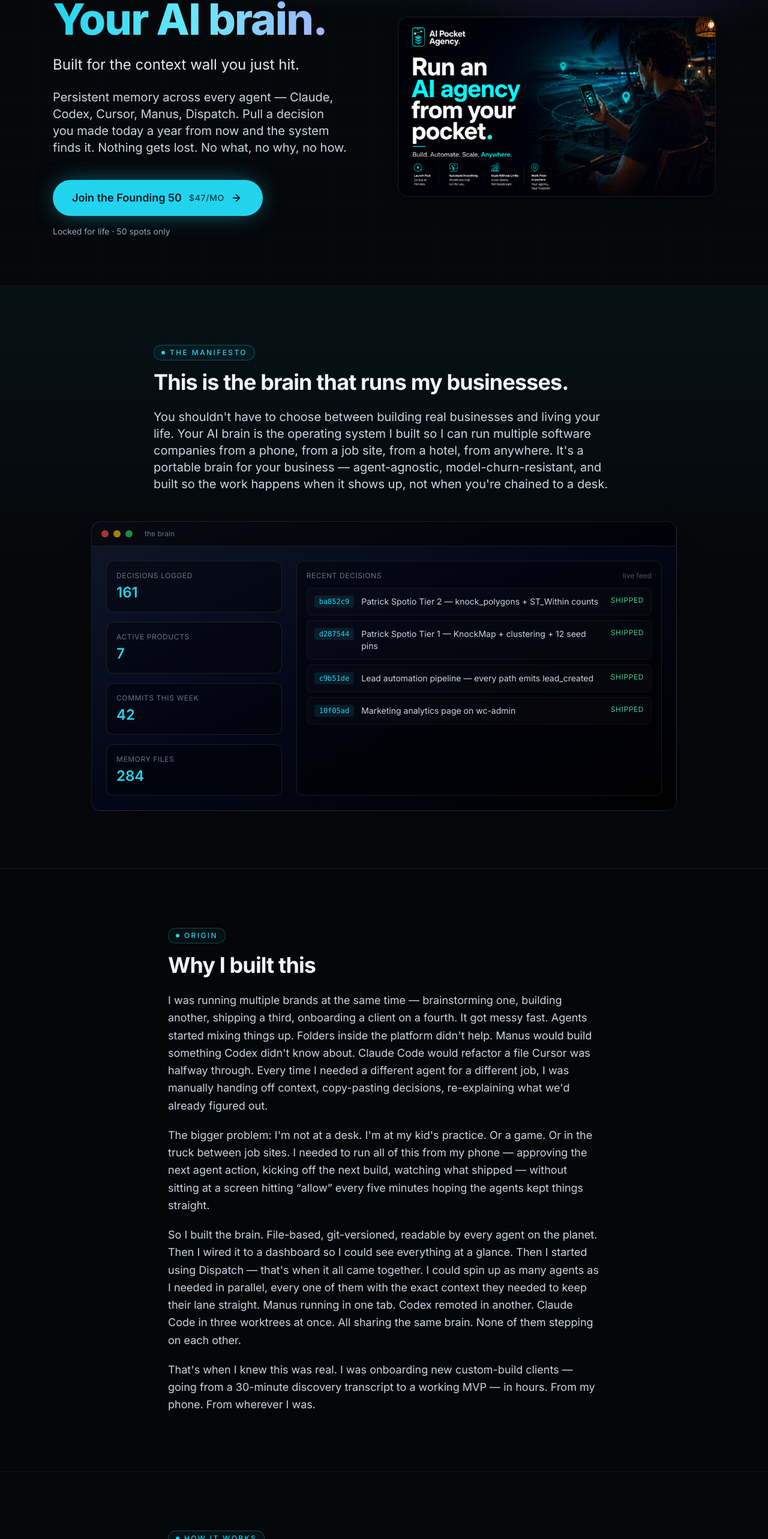
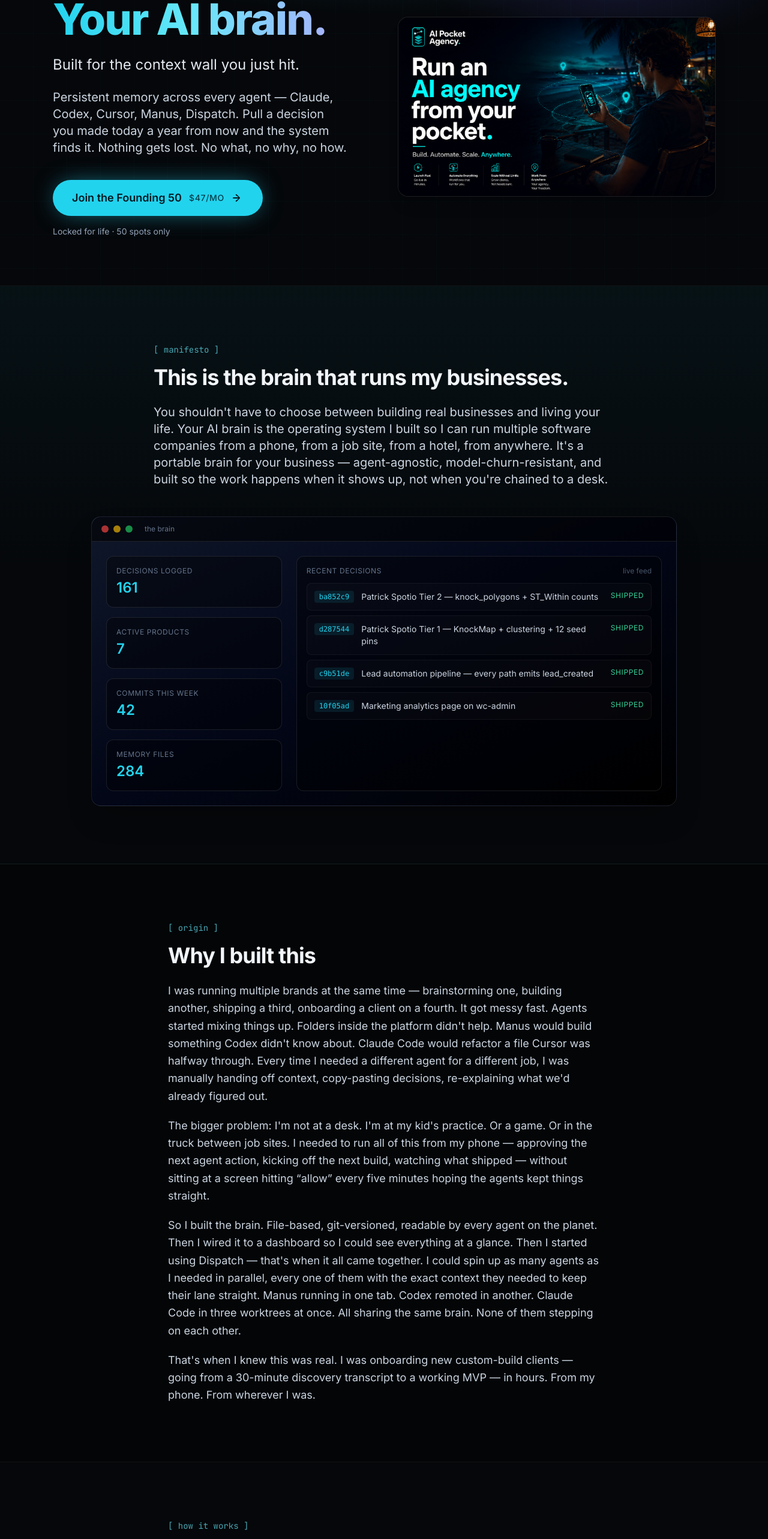
Before and after one commit to cwhited26/aipocketagency-website, a Next.js app: page / in a window 1280 px wide. Shown: the part 168-2734 px from the top of the page at 60% size. Built offline with nearby package versions, Linux system fonts and the light colour scheme.

Commit message:
[2026-05-10 Claude Code] Sections: kill all vibe-coded pills, monospace markers site-wide

```diff
--- a/src/app/page.tsx
+++ b/src/app/page.tsx
@@ -48,9 +48,11 @@
 
 function SectionLabel({ children }: { children: React.ReactNode }) {
   return (
-    <div className="mb-4 inline-flex items-center gap-2 rounded-full border border-accent/30 bg-accent/5 px-3 py-1 text-xs font-medium uppercase tracking-[0.2em] text-accent">
-      <span className="h-1.5 w-1.5 rounded-full bg-accent" />
-      {children}
+    <div
+      className="mb-4 whitespace-nowrap text-xs text-cyan-300/70 sm:text-sm"
+      style={{ fontFamily: "var(--font-jetbrains-mono), ui-monospace, SFMono-Regular, Menlo, monospace" }}
+    >
+      [ {children} ]
     </div>
   );
 }
@@ -110,7 +112,7 @@
     <section className="border-b border-white/5 bg-gradient-to-b from-accent/[0.05] via-transparent to-transparent">
       <div className="mx-auto max-w-5xl px-6 py-20 sm:py-24">
         <div className="mx-auto max-w-3xl">
-          <SectionLabel>The manifesto</SectionLabel>
+          <SectionLabel>manifesto</SectionLabel>
           <h2 className="text-3xl font-bold tracking-tight sm:text-4xl">
             This is the brain that runs my businesses.
           </h2>
@@ -216,7 +218,7 @@
   return (
     <section className="border-b border-white/5 bg-black/30">
       <div className="mx-auto max-w-3xl px-6 py-20 sm:py-24">
-        <SectionLabel>Origin</SectionLabel>
+        <SectionLabel>origin</SectionLabel>
         <h2 className="text-3xl font-bold tracking-tight sm:text-4xl">
           Why I built this
         </h2>
@@ -265,7 +267,7 @@
   return (
     <section className="border-b border-white/5">
       <div className="mx-auto max-w-3xl px-6 py-20 sm:py-24">
-        <SectionLabel>How it works</SectionLabel>
+        <SectionLabel>how it works</SectionLabel>
         <h2 className="text-3xl font-bold tracking-tight sm:text-4xl">
           Your agent&apos;s context fills up at 40k tokens. Mine doesn&apos;t —
           because the brain lives in files.
@@ -328,7 +330,7 @@
   return (
     <section className="border-b border-white/5 bg-black/30">
       <div className="mx-auto max-w-3xl px-6 py-20 sm:py-24">
-        <SectionLabel>Dev-team artifacts</SectionLabel>
+        <SectionLabel>in the brain</SectionLabel>
         <h2 className="text-3xl font-bold tracking-tight sm:text-4xl">
           What&apos;s already in the brain on day one
         </h2>
@@ -360,7 +362,7 @@
   return (
     <section className="border-b border-white/5 bg-gradient-to-b from-black/40 via-black/20 to-transparent">
       <div className="mx-auto max-w-3xl px-6 py-20 sm:py-24">
-        <SectionLabel>What it is not</SectionLabel>
+        <SectionLabel>not this</SectionLabel>
         <h2 className="text-3xl font-bold tracking-tight sm:text-4xl">
           It&apos;s not a prompt pack. It&apos;s not a skill builder.
         </h2>
@@ -386,7 +388,7 @@
   return (
     <section className="border-b border-white/5">
       <div className="mx-auto max-w-3xl px-6 py-20 sm:py-24">
-        <SectionLabel>Who it&apos;s for</SectionLabel>
+        <SectionLabel>for</SectionLabel>
         <h2 className="text-3xl font-bold tracking-tight sm:text-4xl">
           Who it&apos;s for
         </h2>
@@ -414,7 +416,7 @@
     <section className="relative overflow-hidden border-b border-white/5 bg-gradient-to-b from-accent/5 via-transparent to-transparent">
       <div className="absolute inset-0 bg-hero-glow" aria-hidden />
       <div className="relative mx-auto flex max-w-3xl flex-col items-center px-6 py-24 text-center sm:py-28">
-        <SectionLabel>Inside</SectionLabel>
+        <SectionLabel>inside</SectionLabel>
         <h2 className="text-balance text-3xl font-extrabold tracking-tight sm:text-4xl md:text-5xl">
           $47/mo or $470/yr (save 2 months). Founding 50 only. Locked for life.
         </h2>
```
